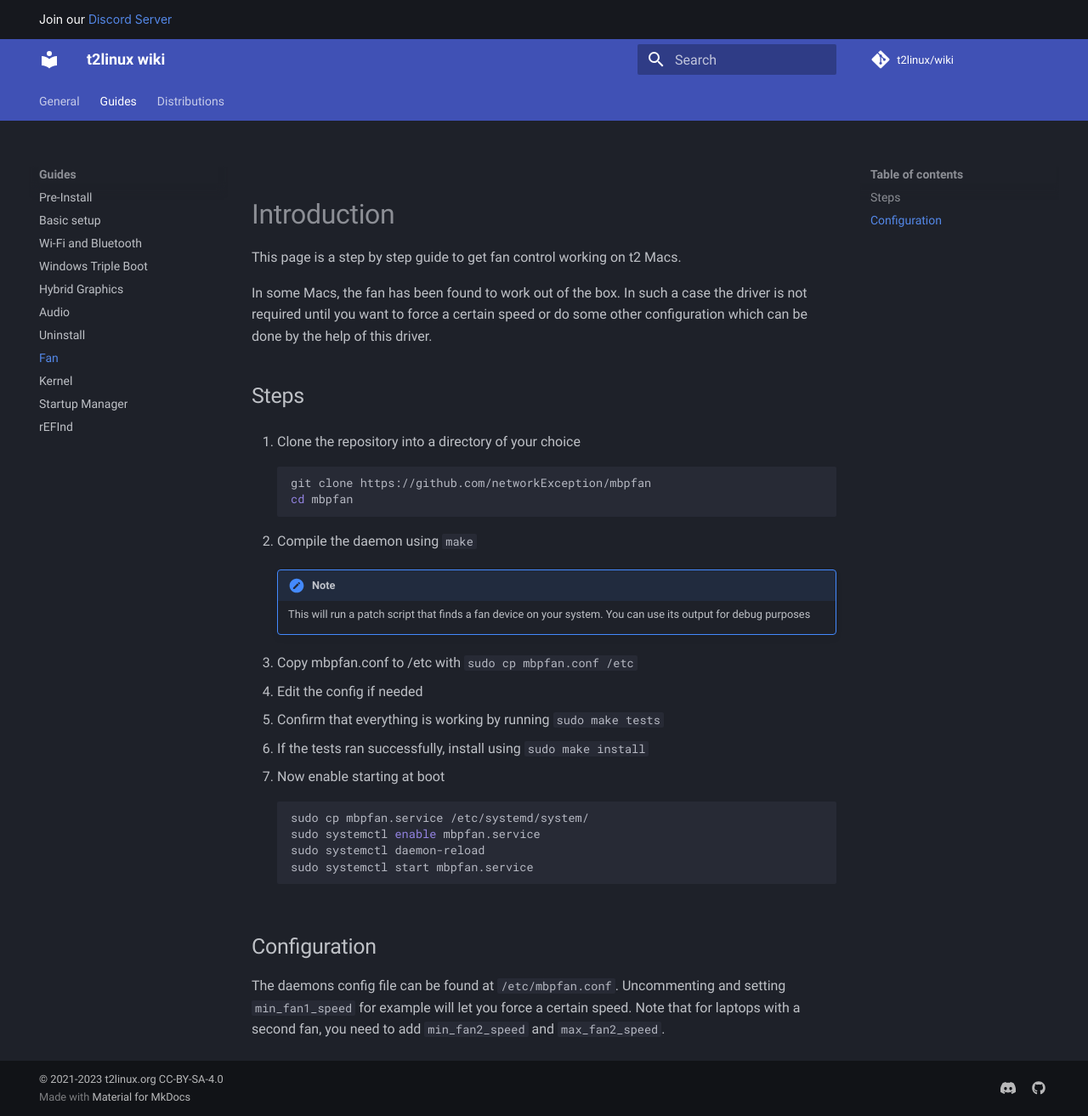
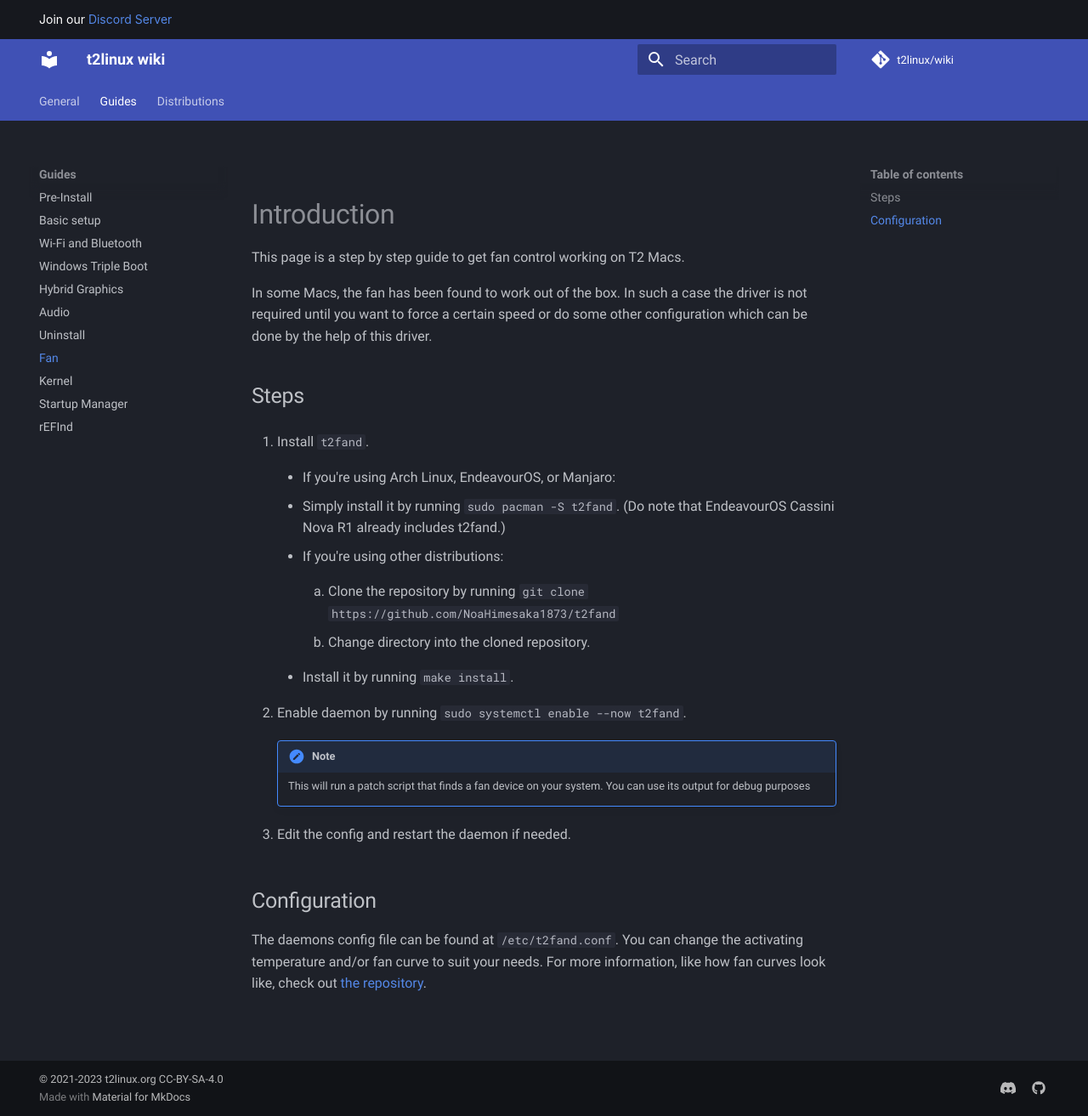
Before and after one commit to t2linux/wiki, an MkDocs documentation site: the page built from docs/guides/fan.md, in a window 1280 px wide and 1313 px high. Shown: the whole window at 85% size. Built offline with MkDocs 1.6.1 and Material for MkDocs 9.7.7, drawn with Linux system fonts in a browser that asks for light colours; comment, search, counter and statistics services are not loaded.

Commit message:
use t2fand for fan control and remove 'secondary option' from touchbard

````diff
--- a/docs/guides/fan.md
+++ b/docs/guides/fan.md
@@ -1,38 +1,35 @@
 # Introduction
 
-This page is a step by step guide to get fan control working on t2 Macs.
+This page is a step by step guide to get fan control working on T2 Macs.
 
 In some Macs, the fan has been found to work out of the box. In such a case the driver is not required until you want to force a certain speed or do some other configuration which can be done by the help of this driver.
 
 ## Steps
 
-1. Clone the repository into a directory of your choice
+1. Install `t2fand`.
 
-    ```sh
-    git clone https://github.com/networkException/mbpfan
-    cd mbpfan
-    ```
+    -   If you're using Arch Linux, EndeavourOS, or Manjaro:
 
-2. Compile the daemon using `make`
+	1. Simply install it by running `sudo pacman -S t2fand`. (Do note that EndeavourOS Cassini Nova R1 already includes t2fand.)
+
+    -   If you're using other distributions:
+
+        1. Clone the repository by running `git clone https://github.com/NoaHimesaka1873/t2fand`
+
+        2. Change directory into the cloned repository.
+
+	3. Install it by running `make install`.
+
+
+2. Enable daemon by running `sudo systemctl enable --now t2fand`.
 
     !!! note
         This will run a patch script that finds a fan device on your system.
         You can use its output for debug purposes
 
-3. Copy mbpfan.conf to /etc with `sudo cp mbpfan.conf /etc`
-4. Edit the config if needed
-5. Confirm that everything is working by running `sudo make tests`
-6. If the tests ran successfully, install using `sudo make install`
-7. Now enable starting at boot
-
-    ```sh
-    sudo cp mbpfan.service /etc/systemd/system/
-    sudo systemctl enable mbpfan.service
-    sudo systemctl daemon-reload
-    sudo systemctl start mbpfan.service
-    ```
+3. Edit the config and restart the daemon if needed.
 
 ## Configuration
 
-The daemons config file can be found at `/etc/mbpfan.conf`. Uncommenting and setting `min_fan1_speed` for example will let you
-force a certain speed. Note that for laptops with a second fan, you need to add `min_fan2_speed` and `max_fan2_speed`.
+The daemons config file can be found at `/etc/t2fand.conf`. You can change the activating temperature and/or fan curve to suit your needs.
+For more information, like how fan curves look like, check out [the repository](https://github.com/NoaHimesaka1873/t2fand).
````
Also changed, not shown: docs/guides/postinstall.md (+1 -1 lines).
